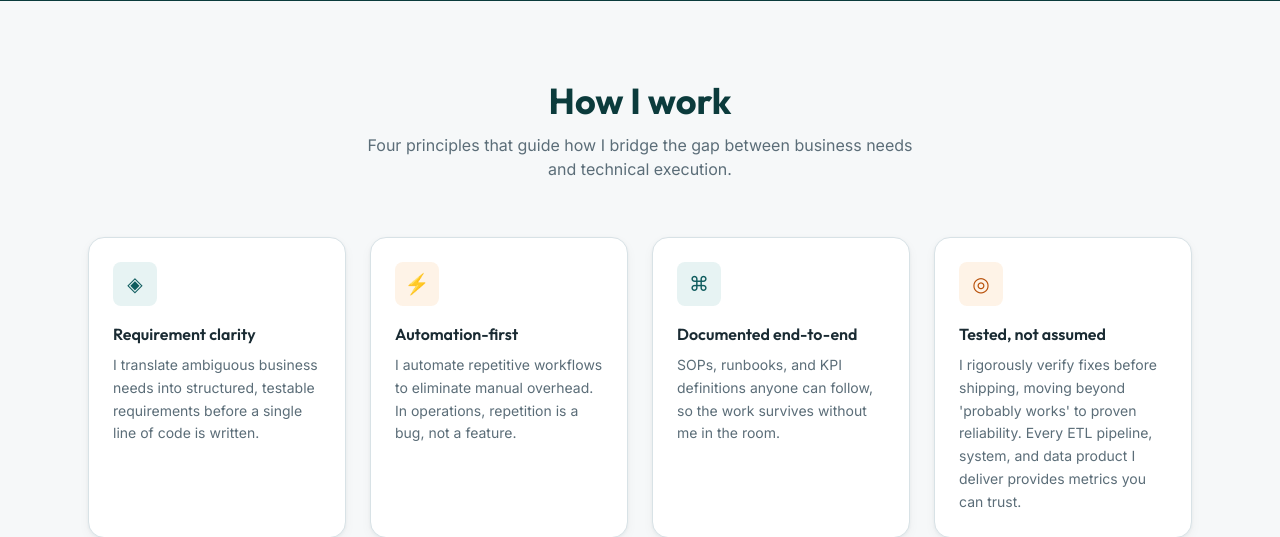
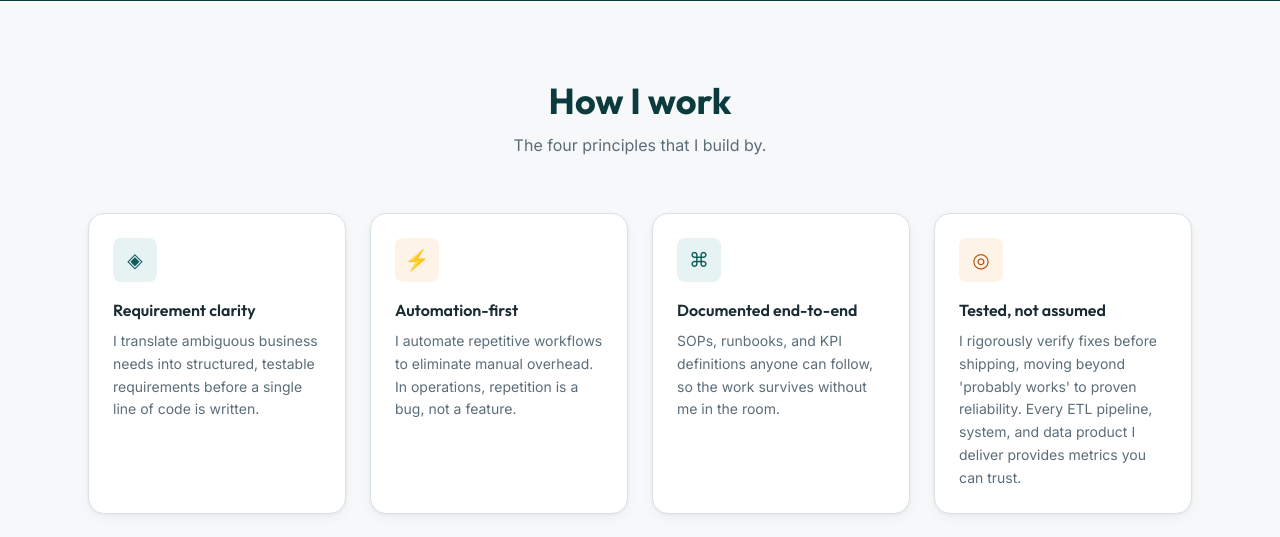
Before and after one commit to LawrenceOtieno/lawrence-portfolio-v2, a Flask app: page / in a window 1280 px wide. Shown: the part 713-1250 px from the top of the page. Run offline with Flask 3, Linux system fonts and the light colour scheme.

Commit message:
The four principles that I build by.

```diff
--- a/templates/index.html
+++ b/templates/index.html
@@ -58,7 +58,7 @@
       How I work
     </h2>
     <p class="text-ink-500 dark:text-paper-100/70 mt-3 max-w-xl mx-auto">
-      Four principles that guide how I bridge the gap between business needs and technical execution.
+      The four principles that I build by.
     </p>
   </div>
 
```
